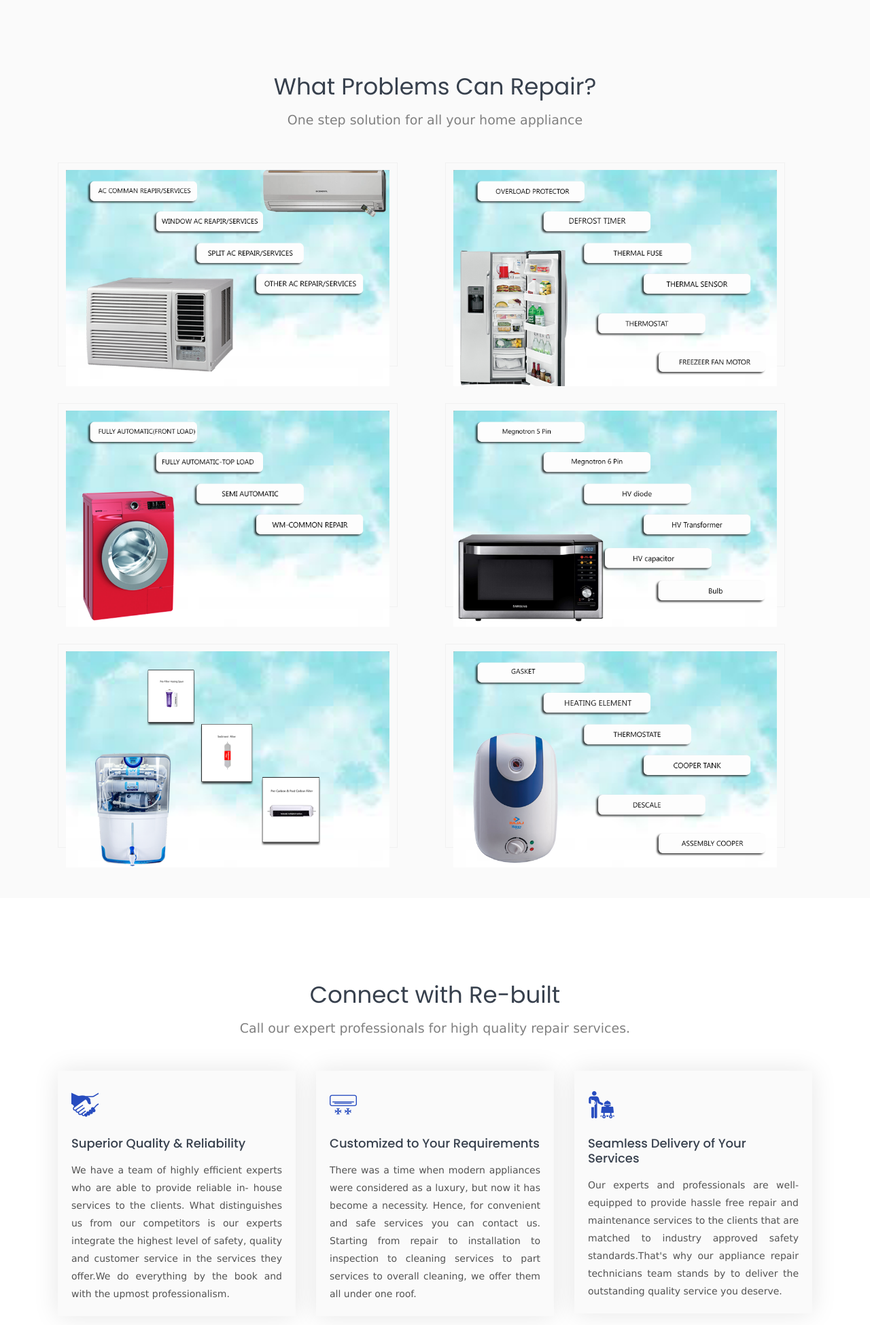
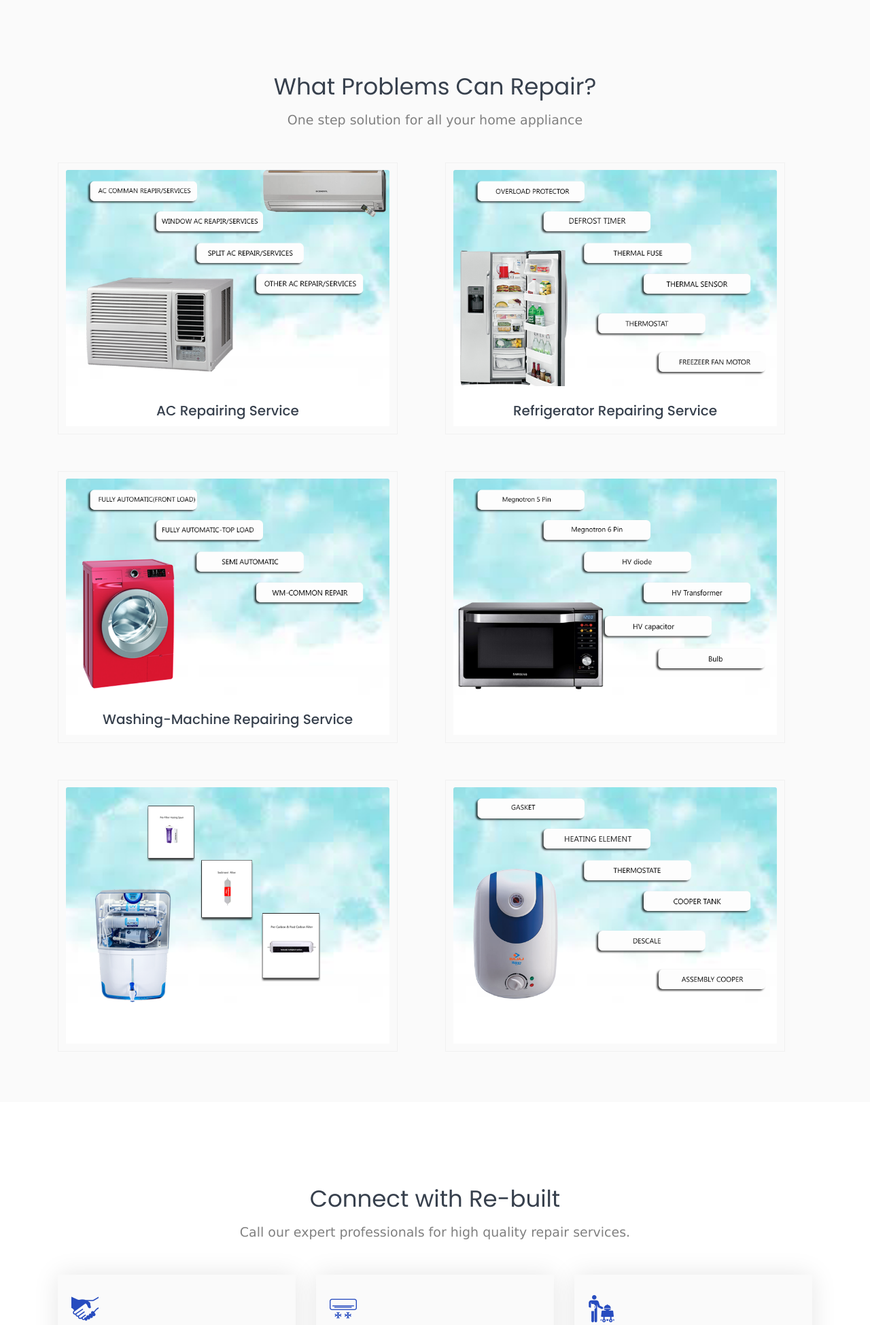
Before and after one commit to RadheTians/www.rebuilt.co.in, a PHP site: page / in a window 1280 px wide. Shown: the part 1784-3733 px from the top of the page at 68% size. Run offline with PHP 8.4, Linux system fonts and the light colour scheme; style sheets or scripts are compiled from the project's sources; some libraries are stand-ins or nearby versions; some web fonts are replaced.

Commit message:
new version

```diff
--- a/css/style.css
+++ b/css/style.css
@@ -59,10 +59,12 @@ img {vertical-align: middle;}
   .text {font-size: 11px}
 }
 
+
+
 .flip-box {
   background-color: transparent;
   width: 500px;
-  height: 300px;
+  height: 400px;
   border: 1px solid #f1f1f1;
   perspective: 1000px;
   padding: 2%;
@@ -90,7 +92,7 @@ img {vertical-align: middle;}
 }
 
 .flip-box-front {
-  background-color: #bbb;
+  background-color: white;
   color: black;
 }
 
@@ -101,9 +103,12 @@ img {vertical-align: middle;}
 }
 
 
-.item-style h2,p {
+.item-style h5,p {
+  text-align: center;
+}
 
-  text-align: center;
+.item-style h5{
+  margin-top: 5%;
 }
 
 .item-style a:link, a:visited {
--- a/index.html
+++ b/index.html
@@ -821,24 +821,29 @@ background: #000;
         <div class="flip-box">
           <div class="flip-box-inner">
             <div class="flip-box-front">
-            <!-- <img src="images/img_paris.jpg" alt="Paris" style="width:300px;height:200px"> -->
+
               <img class="card-img-top img-fluid" src="./assets/template/img/pricing.png" alt="property-2">
+              <ul class="item-style">
+              <h5>AC Repairing Service</h5>
+              </ul>
 
             </div>
             <div class="flip-box-back">
 
               <ul class="item-style">
-               <h2>AC REAPIR</h2>
-               <p>Cool stuff.</p>
+
+               <h5>AC Repairing Service</h5>
+
+               <p>Rebuilt.</p>
 
 
-               <a href="default.asp" target="_self"><span class="fa fa-star checked"></span>AC COMMAN REAPIR/SERVICES</a>
+               <a href="https://www.rebuilt.co.in/Home/Appliance/A.c//Gurgaon" target="_self"><span class="fa fa-star checked"></span>AC COMMAN REAPIR/SERVICES</a>
 
-               <a href="default.asp" target="_self"><span class="fa fa-star checked"></span>WINDOW AC REAPIR/SERVICES</a>
+               <a href="https://www.rebuilt.co.in/Home/Appliance/A.c//Gurgaon" target="_self"><span class="fa fa-star checked"></span>WINDOW AC REAPIR/SERVICES</a>
 
-               <a href="default.asp" target="_self"><span class="fa fa-star checked"></span>SPLIT AC REAPIR/SERVICES</a>
+               <a href="https://www.rebuilt.co.in/Home/Appliance/A.c//Gurgaon" target="_self"><span class="fa fa-star checked"></span>SPLIT AC REAPIR/SERVICES</a>
 
-               <a href="default.asp" target="_self"><span class="fa fa-star checked"></span>OTHER AC REAPIR/SERVICES</a>
+               <a href="https://www.rebuilt.co.in/Home/Appliance/A.c//Gurgaon" target="_self"><span class="fa fa-star checked"></span>OTHER AC REAPIR/SERVICES</a>
 
               </ul>
             </div>
@@ -851,15 +856,30 @@ background: #000;
           <div class="flip-box-inner">
             <div class="flip-box-front">
               <img class="card-img-top img-fluid" src="./assets/template/img/pricing2.png" alt="property-2">
+              <ul class="item-style">
+              <h5>Refrigerator Repairing Service</h5>
+            </ul>
             </div>
             <div class="flip-box-back">
               <ul class="item-style">
-                <li>OVERLOAD PROTECTOR</li>
-                <li>DEFROST TIMER</li>
-                <li>THERMAL FUSE</li>
-                <li>THERMAL SENSOR</li>
-                <li>THERMOSTAT</li>
-                <li>FREEZEER FAN MOTOR</li>
+
+
+                  <h5>Refrigerator Repairing Service</h5>
+                  <p>Rebuilt.</p>
+
+
+                  <a href="https://www.rebuilt.co.in/Home/Appliance/Refrigerator/Gurgaon" target="_self"><span class="fa fa-star checked"></span>OVERLOAD PROTECTOR</a>
+
+                  <a href="https://www.rebuilt.co.in/Home/Appliance/Refrigerator/Gurgaon" target="_self"><span class="fa fa-star checked"></span>DEFROST TIMER</a>
+
+                  <a href="https://www.rebuilt.co.in/Home/Appliance/Refrigerator/Gurgaon" target="_self"><span class="fa fa-star checked"></span>THERMAL FUSE</a>
+
+                  <a href="https://www.rebuilt.co.in/Home/Appliance/Refrigerator/Gurgaon" target="_self"><span class="fa fa-star checked"></span>THERMAL SENSOR</a>
+
+                  <a href="https://www.rebuilt.co.in/Home/Appliance/Refrigerator/Gurgaon" target="_self"><span class="fa fa-star checked"></span>THERMOSTAT</a>
+
+                  <a href="https://www.rebuilt.co.in/Home/Appliance/Refrigerator/Gurgaon" target="_self"><span class="fa fa-star checked"></span>FREEZEER FAN MOTOR</a>
+                 </ul>
               </ul>
             </div>
           </div>
@@ -873,15 +893,27 @@ background: #000;
         <div class="flip-box-inner">
           <div class="flip-box-front">
             <img class="card-img-top img-fluid" src="./assets/template/img/pricing/washing.png" alt="property-2">
+            <ul class="item-style">
+               <h5>Washing-Machine Repairing Service</h5>
+            </ul>
           </div>
           <div class="flip-box-back">
+
             <ul class="item-style">
-              <li>OVERLOAD PROTECTOR</li>
-              <li>DEFROST TIMER</li>
-              <li>THERMAL FUSE</li>
-              <li>THERMAL SENSOR</li>
-              <li>THERMOSTAT</li>
-              <li>FREEZEER FAN MOTOR</li>
+
+            <h5>Washing-Machine Repairing Service</h5>
+
+             <p>Rebuilt.</p>
+
+
+             <a href="https://www.rebuilt.co.in/Home/Appliance/A.c//Gurgaon" target="_self"><span class="fa fa-star checked"></span>AC COMMAN REAPIR/SERVICES</a>
+
+             <a href="https://www.rebuilt.co.in/Home/Appliance/A.c//Gurgaon" target="_self"><span class="fa fa-star checked"></span>WINDOW AC REAPIR/SERVICES</a>
+
+             <a href="https://www.rebuilt.co.in/Home/Appliance/A.c//Gurgaon" target="_self"><span class="fa fa-star checked"></span>SPLIT AC REAPIR/SERVICES</a>
+
+             <a href="https://www.rebuilt.co.in/Home/Appliance/A.c//Gurgaon" target="_self"><span class="fa fa-star checked"></span>OTHER AC REAPIR/SERVICES</a>
+
             </ul>
           </div>
         </div>
```
